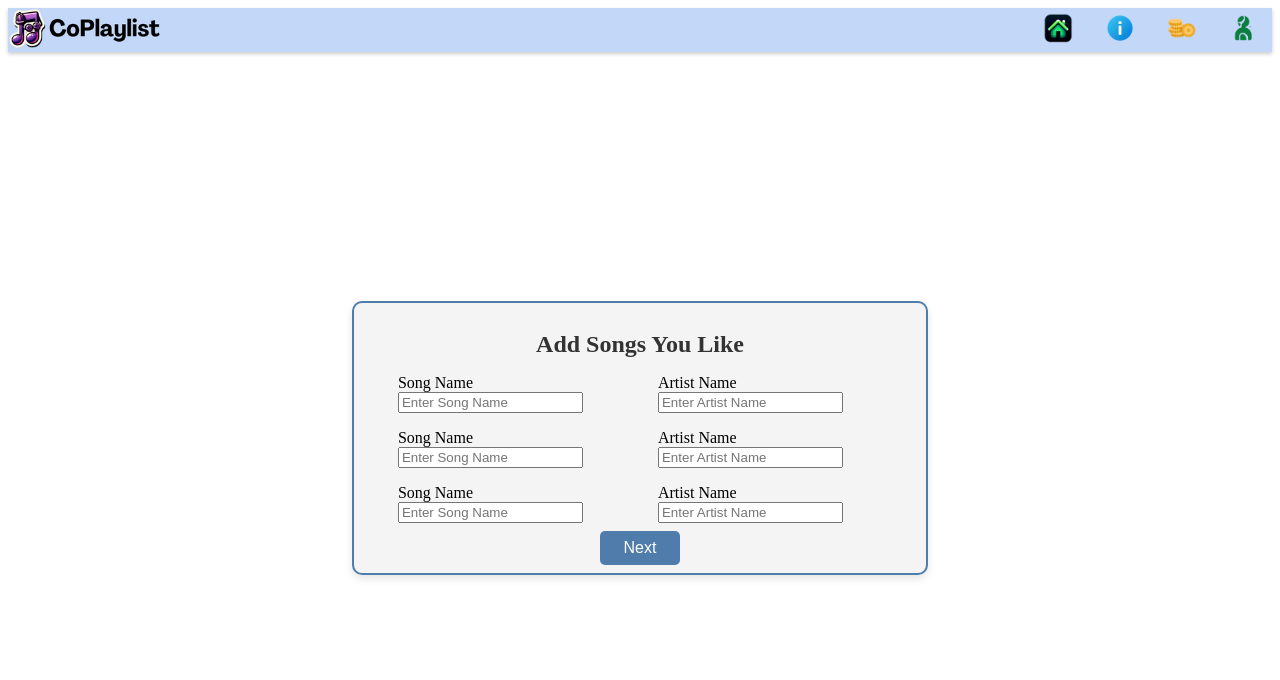
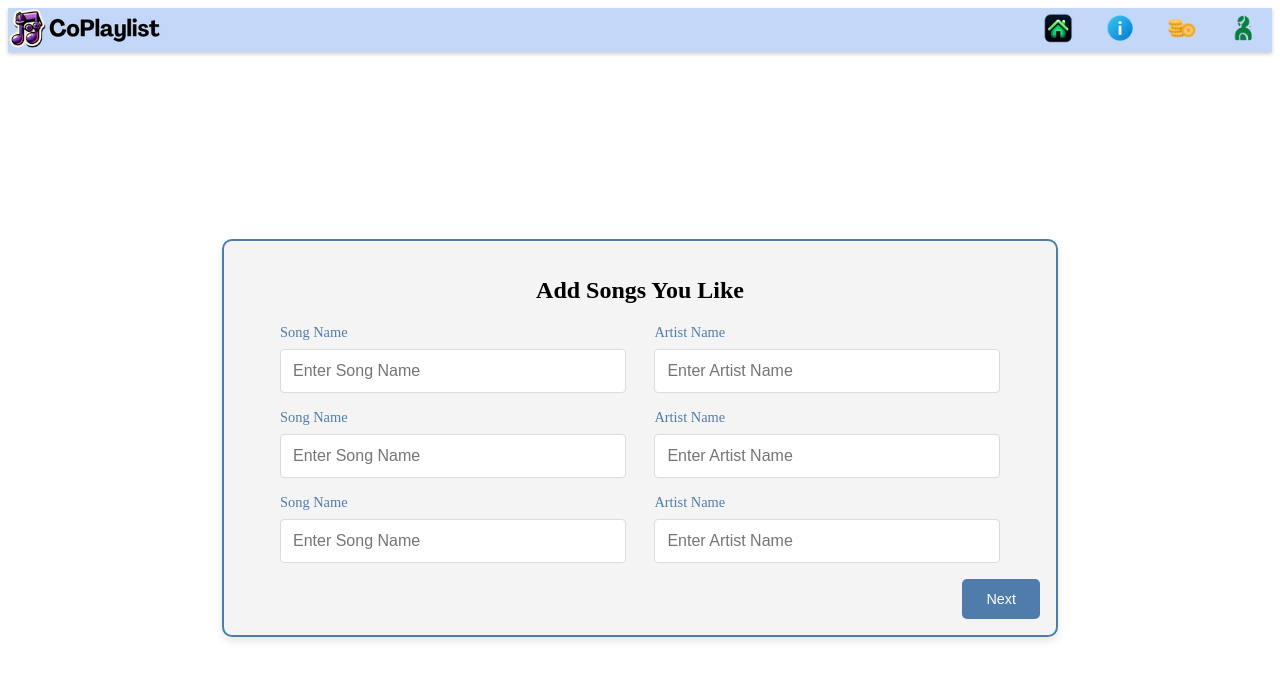
Before and after one commit to WuTangLan1/coplaylist, a Vue app: page /songs in a window 1280 px wide. Shown: the top 680 px of the page. Built offline with nearby package versions, Linux system fonts and the light colour scheme; no server answers.

Commit message:
display imp[orved on songsContainer

```diff
--- a/src/components/inputsDir/songsContainer.vue
+++ b/src/components/inputsDir/songsContainer.vue
@@ -65,123 +65,84 @@ export default {
   </div>
 </template>
 
+
 <style scoped>
 .songs-container {
   display: flex;
   flex-direction: column;
   align-items: center;
-  padding: 0.5rem;
+  padding: 1rem; /* Increased outer padding */
   background: #F4F4F4;
   border-radius: 10px;
   box-shadow: 0 4px 8px rgba(0, 0, 0, 0.1);
+  width: 80%;
   max-width: 800px;
-  margin: 0;
+  margin: auto; /* Center in the viewport */
   border: 2px solid #507cac;
   max-height: 85vh;
   overflow-y: auto;
 }
 
-form {
-  width: 100%;
+.input-group {
+  width: 90%; /* Adjusted for better width handling */
   display: flex;
   flex-direction: column;
-  align-items: center;
-}
-
-.inputs-wrapper {
-  width: 100%;
-  display: flex;
-  flex-direction: column;
-  align-items: center;
-}
-
-.input-group {
-  width: 70%;
-  display: flex;
-  flex-direction: column;
-  align-items: center;
+  margin-bottom: 1rem; /* Added space between input groups */
 }
 
 .input-column {
+  display: flex;
+  flex-direction: column;
   width: 100%;
-  padding: 0.5rem;
+  margin-bottom: 0.25rem; /* Space below each input column */
 }
 
-
-@media (min-width: 550px) {
-  .input-group {
-    width: 90%;
-    flex-direction: row;
-    justify-content: space-between;
-    align-items: flex-start;
-  }
-
-  .input-column {
-    width: 48%;
-  }
-
-  .input-column:first-child {
-    margin-right: 4%;
-  }
+.input-column label {
+  font-size: 0.9rem; /* Adjusted label size for better appearance */
+  color: #507cac; /* Color to match the theme */
+  margin-bottom: 0.5rem; /* Space between label and input field */
 }
 
-
-.input-label {
-  display: block;
-  margin-bottom: 0.5rem;
-  font-weight: bold;
-  color: #333;
+.input-column input {
+  padding: 0.75rem; /* Increased padding for larger touch area */
+  border: 1px solid #dcdcdc; /* Lighter border color */
+  border-radius: 4px; /* Rounded borders */
+  font-size: 1rem; /* Legible font size */
+  transition: border 0.3s, box-shadow 0.3s; /* Smooth transition for focus effects */
 }
 
-.input-field {
-  width: 100%;
-  padding: 0.75rem;
-  border: 1px solid #ccc;
-  border-radius: 4px;
-  background-color: white;
-  margin-bottom: 0.5rem;
-  font-size: 1rem;
-  transition: border-color 0.2s ease-in-out;
-}
-
-.input-field:focus {
-  border-color: #507cac;
+.input-column input:focus {
+  border-color: #507cac; /* Theme color on focus */
+  box-shadow: 0 0 0 2px #b0c4de; /* Subtle outer shadow on focus */
   outline: none;
 }
 
-.button-container {
-  width: 100%;
-  display: flex;
-  justify-content: flex-end;
-}
-
 .next-btn {
-  padding: 0.5rem 1.5rem;
+  padding: 0.75rem 1.5rem; /* Adjusted padding for better proportion */
   background-color: #507cac;
   color: white;
   border: none;
   cursor: pointer;
   border-radius: 5px;
-  font-size: 16px;
+  font-size: 0.9rem; /* Adjusted font size for button */
+  align-self: flex-end; /* Align button to the right */
+  margin-top: auto; /* Push button to the bottom */
   transition: background-color 0.3s ease;
-  margin-top: auto;
 }
 
 .next-btn:hover, .next-btn:focus {
-  background-color: #345f8d;
+  background-color: #345f8d; /* Darker shade on hover/focus */
 }
 
-h2 {
-  color: #333;
-  margin-bottom: 0.5rem;
-  text-align: center;
-  font-size: 24px;
-}
+@media (min-width: 550px) {
+  .input-group {
+    flex-direction: row;
+    justify-content: space-between;
+  }
 
-@media (max-width: 550px) {
-  .songs-container {
-    padding: 0.5rem;
-    width: 100%;
+  .input-column {
+    width: 48%; /* Adjust for side-by-side layout */
+    margin-bottom: 0; /* Remove bottom margin on wide screens */
   }
 }
 </style>
```
